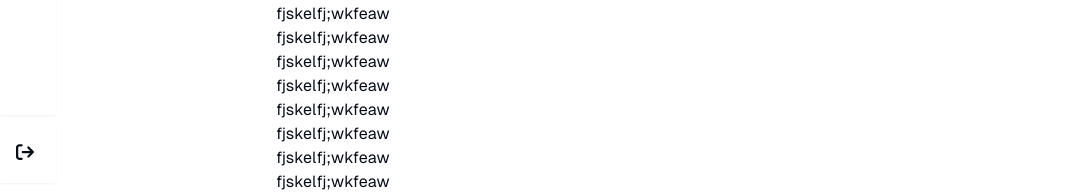
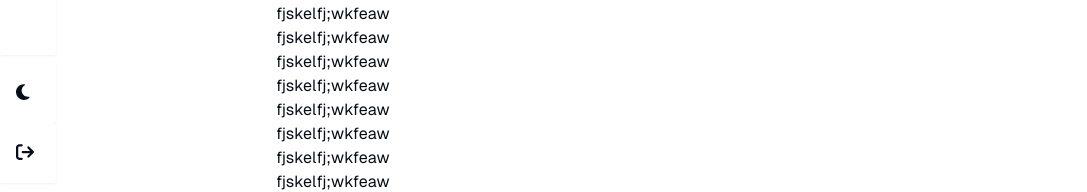
Before and after one commit to PiePieChocoPie/ADSync, a Next.js app: page /dashboard in a window 1280 px wide. Shown: the part 617-809 px from the top of the page, without its empty margins (0-1087 px from the left). Built offline with nearby package versions, Linux system fonts and the light colour scheme.

Commit message:
Added theme changing

```diff
--- a/app/layout.tsx
+++ b/app/layout.tsx
@@ -42,7 +42,7 @@ export default function RootLayout({
   return (
     <html suppressHydrationWarning>
       <body className={`${geistSans.variable} ${geistMono.variable} antialiased`} >
-        <ThemeProvider>
+        <ThemeProvider disableTransitionOnChange>
           {children}
         </ThemeProvider>
       </body>
--- a/components/atom/SidebarItem/style.module.css
+++ b/components/atom/SidebarItem/style.module.css
@@ -7,11 +7,10 @@
   overflow: hidden;
   padding-left: 1rem;
   padding-right: 1rem;
-  @apply py-4 text-lg transition-all duration-500;
+  @apply py-4 text-lg transition-colors duration-500;
 }
 .item:hover {
   background-color: var(--item-bg-colored-hover);
-  @apply transition duration-500;
 }
 .item > span {
   white-space: nowrap;
--- a/components/element/Sidebar/page.tsx
+++ b/components/element/Sidebar/page.tsx
@@ -2,16 +2,19 @@
 import { useEffect, useState } from "react";
 import { usePathname, useRouter } from 'next/navigation';
 import { setCookie } from 'cookies-next';
+import { useTheme } from 'next-themes';
+
+import styles from "./style.module.css";
+import { faSignOut, faUsers, faGears, faUserLock, faHome, faSpaghettiMonsterFlying, faSun, faMoon} from '@fortawesome/free-solid-svg-icons'
 import Image from "next/image";
 import logoMiniImg from "@/public/imgs/logo_mini.jpg";
 import logoImg from "@/public/imgs/logo.jpg";
-import { faSignOut, faUsers, faGears, faUserLock, faHome, faSpaghettiMonsterFlying} from '@fortawesome/free-solid-svg-icons'
-import styles from "./style.module.css";
 
 import SidebarItem from "@/components/atom/SidebarItem/page";
 
 function Sidebar () {
   const router = useRouter();
+  const { theme, setTheme } = useTheme();
   const pathName = usePathname();
   const pathNameArr = pathName.split('/');
   const currentPage = pathNameArr[pathNameArr.length - 1];
@@ -70,6 +73,15 @@ function Sidebar () {
     handleFoldedChange();
   }, [folded]);
 
+  const changeTheme = () => {
+    if (theme == 'dark') {
+      setTheme('light');
+    } else {
+      setTheme('dark');
+    }
+  }
+  // setTheme('light');
+
 
   return(
     <div className="">
@@ -94,6 +106,7 @@ function Sidebar () {
         </ul>
         <div className={styles.empty_stretch + " "}></div>
         <div className={styles.logoutContainer + " mt-2"}>
+          <SidebarItem name="Смена темы" icon={theme == 'light'? faSun: faMoon} action={changeTheme} />
           <SidebarItem name="Выход" icon={faSignOut} href="" action={logout} />
         </div>
     </div>
--- a/components/element/Sidebar/style.module.css
+++ b/components/element/Sidebar/style.module.css
@@ -49,7 +49,8 @@
 /* empty styles for queryselector */
 .sidebar, .emptySidebar {
   opacity: 1;
-  @apply transition-all duration-300 ease-out;
+  transition-property: width;
+  @apply duration-300 ease-out;
 }
 .emptySidebar {
   z-index: -50;
```
